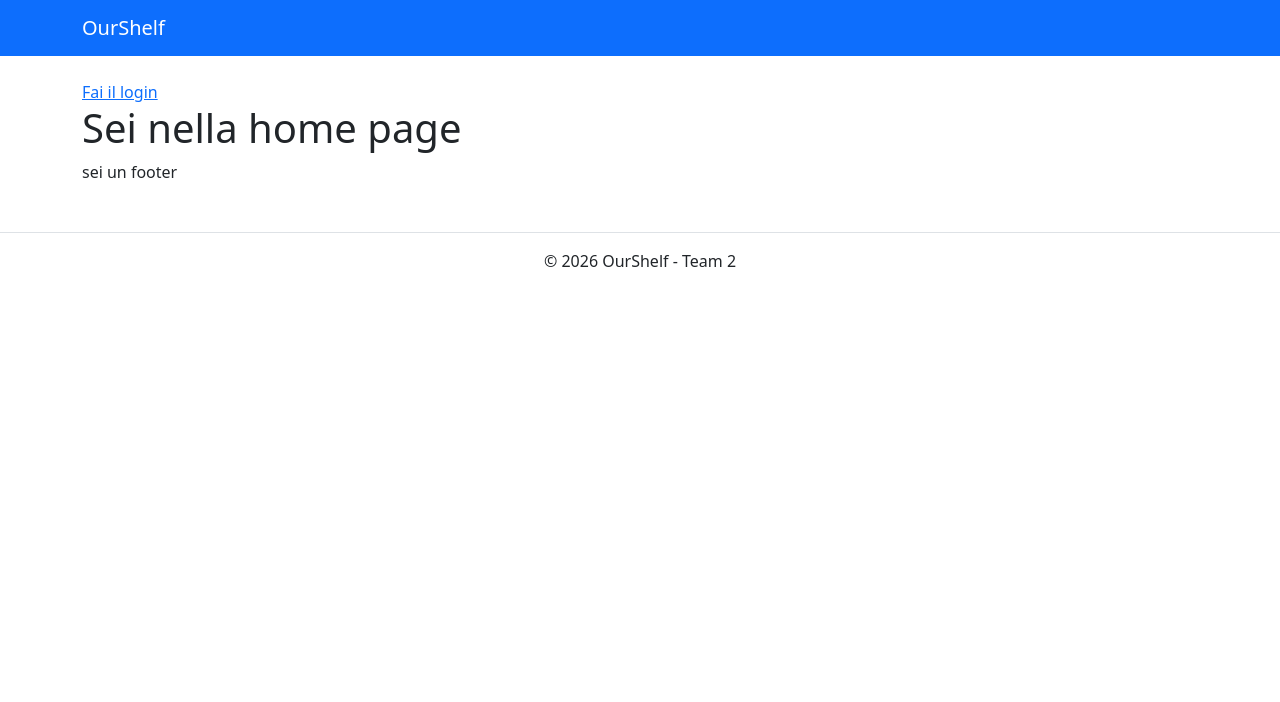
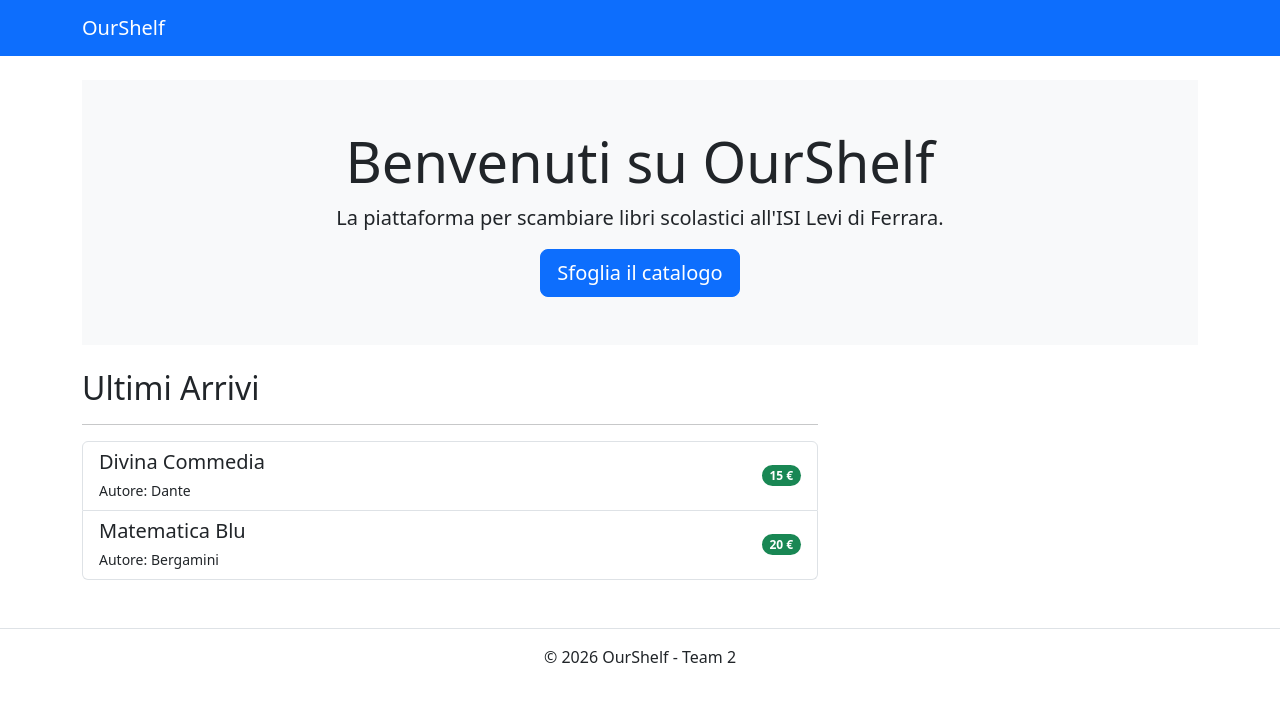
Before and after one commit to MattiaP7/OurShelf, a PHP site: page / in a window 1280 px wide. Shown: the top 702 px of the page. Run offline with PHP 8.4, Linux system fonts and the light colour scheme.

Commit message:
Update innocuo

```diff
--- a/src/controllers/HomeController.php
+++ b/src/controllers/HomeController.php
@@ -5,8 +5,6 @@ class HomeController
 {
   public function index()
   {
-    $page_title = 'Home Page';
-
     include __DIR__ . "/../views/layout/header.php";
     include __DIR__ . "/../views/home/index.php";
     include __DIR__ . "/../views/layout/footer.php";
--- a/src/views/home/index.php
+++ b/src/views/home/index.php
@@ -1,24 +1,42 @@
-<!DOCTYPE html>
-<html lang="en">
+<?php
+require_once __DIR__ . '/../../utils/helpers.php';
 
-<head>
-  <meta charset="UTF-8">
-  <meta name="viewport" content="width=device-width, initial-scale=1.0">
-  <title>Home Page</title>
-</head>
+// hardcoded annunci per testare... tutto da cambiare con il database
+$annunci = [
+  ['titolo' => 'Divina Commedia', 'autore' => 'Dante', 'prezzo' => 15],
+  ['titolo' => 'Matematica Blu', 'autore' => 'Bergamini', 'prezzo' => 20]
+];
+?>
 
-<body>
-  <nav>
-    <a href="/login">Fai il login</a>
-  </nav>
+<section class="hero-section text-center py-5 bg-light mb-4">
+  <div class="container">
+    <h1 class="display-4">Benvenuti su OurShelf</h1>
+    <p class="lead">La piattaforma per scambiare libri scolastici all'ISI Levi di Ferrara.</p>
+    <a href="index.php?page=libri&action=lista" class="btn btn-primary btn-lg">Sfoglia il catalogo</a>
+  </div>
+</section>
 
-  <main>
-    <h1>Sei nella home page</h1>
-  </main>
+<div class="row">
+  <div class="col-md-8">
+    <h2>Ultimi Arrivi</h2>
+    <hr>
 
-  <footer>
-    <p>sei un footer</p>
-  </footer>
-</body>
-
-</html>
+    <?php if (isset($annunci) && !empty($annunci)): ?>
+      <div class="list-group">
+        <?php foreach ($annunci as $libro): ?>
+          <div class="list-group-item list-group-item-action d-flex justify-content-between align-items-center">
+            <div>
+              <h5 class="mb-1"><?= safe_string($libro['titolo']); ?></h5>
+              <small>Autore: <?= safe_string($libro['autore']); ?></small>
+            </div>
+            <span class="badge bg-success rounded-pill"><?= safe_string($libro['prezzo']); ?> €</span>
+          </div>
+        <?php endforeach; ?>
+      </div>
+    <?php else: ?>
+      <div class="alert alert-info">
+        Non ci sono ancora libri disponibili. Sii il primo a caricarne uno!
+      </div>
+    <?php endif; ?>
+  </div>
+</div>
--- a/test.txt
+++ /dev/null
@@ -1 +0,0 @@
-duiendieundeundeui
```
Also changed, not shown: CONTRIBUTING.md (+25 -0 lines), 1 other file.
